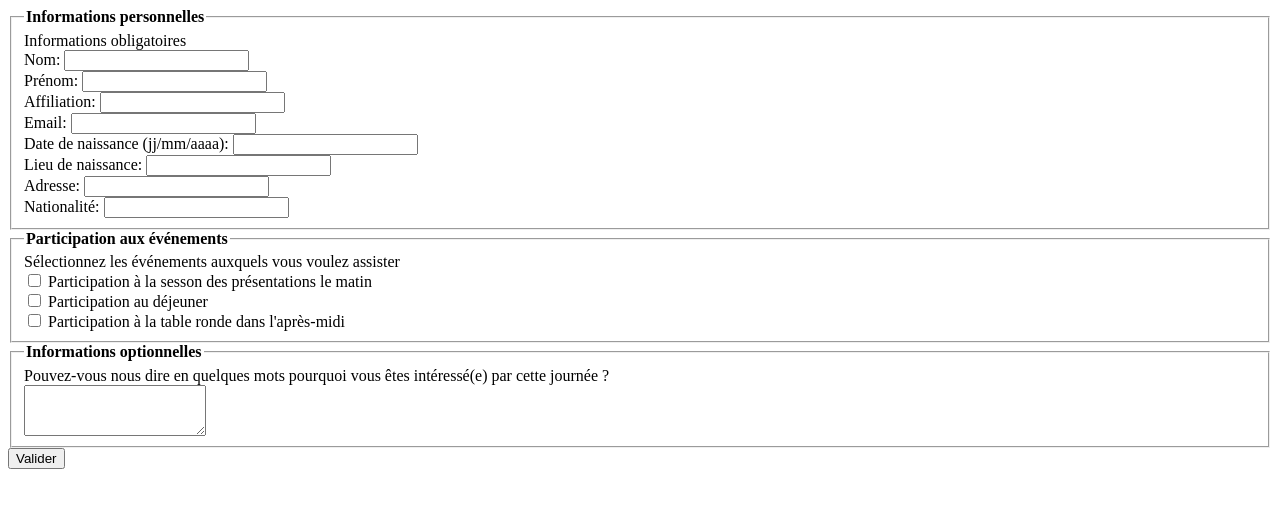
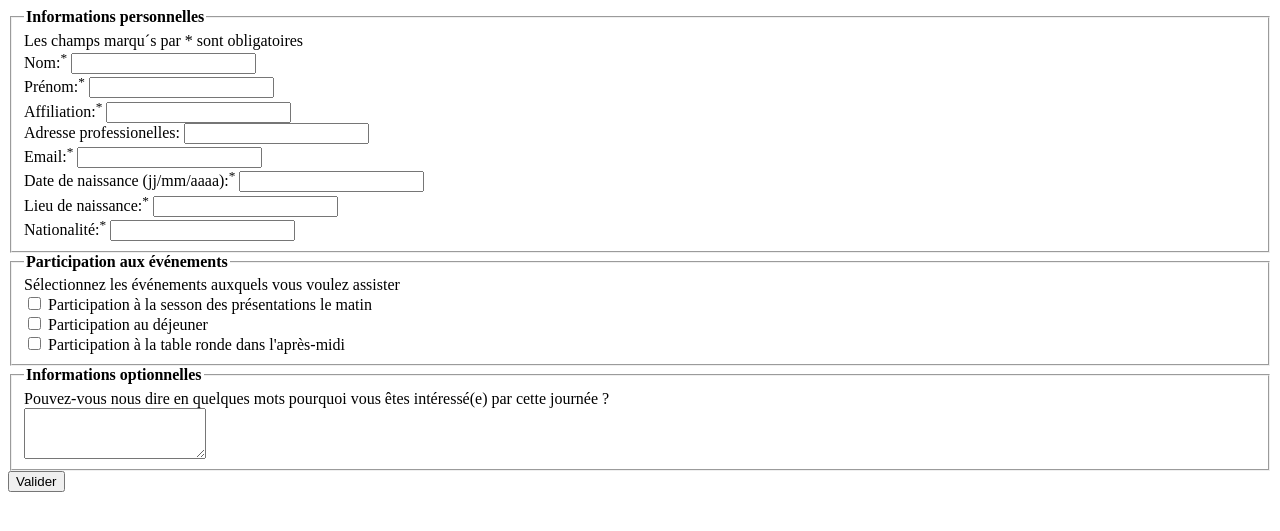
Before and after one commit to yipengh/olic_inscription_slim, a PHP site: page /templates/form.php in a window 1280 px wide. Shown: the top 531 px of the page. Run offline with PHP 8.4, Linux system fonts and the light colour scheme.

Commit message:
update form view

```diff
--- a/templates/footer.html
+++ b/templates/footer.html
@@ -1,8 +1,3 @@
     </div>
-
-    <script src="https://code.jquery.com/jquery-1.11.3.min.js"></script>
-    <script>
-        $('.form-group label').append('<sup>*</sup>');
-    </script>
 </body>
 </html>
--- a/templates/form.php
+++ b/templates/form.php
@@ -2,38 +2,38 @@
     <fieldset>
         <legend><strong>Informations personnelles</strong></legend>
         <div class="alert alert-info">
-            Informations obligatoires
+            Les champs marqu&acute;s par <span class="mandat">*</span> sont obligatoires
         </div>
         <div class="form-group col-md-6">
-            <label>Nom:</label>
+            <label>Nom:<sup>*</sup></label>
             <input class="form-control" type="text" name="lastname" required>
         </div>
         <div class="form-group col-md-6">
-            <label>Pr&eacute;nom:</label>
+            <label>Pr&eacute;nom:<sup>*</sup></label>
             <input class="form-control" type="text" name="firstname" required>
         </div>
         <div class="form-group col-md-12">
-            <label>Affiliation:</label>
+            <label>Affiliation:<sup>*</sup></label>
             <input class="form-control" type="text" name="affiliation" required>
         </div>
         <div class="form-group col-md-12">
-            <label>Email:</label>
+            <label>Adresse professionelles:</label>
+            <input class="form-control" type="text" name="address" required>
+        </div>
+        <div class="form-group col-md-12">
+            <label>Email:<sup>*</sup></label>
             <input class="form-control" type="email" name="email" required>
         </div>
         <div class="form-group col-md-6">
-            <label>Date de naissance (jj/mm/aaaa):</label>
+            <label>Date de naissance (jj/mm/aaaa):<sup>*</sup></label>
             <input class="form-control" type="text" pattern="(0[1-9]|1[0-9]|2[0-9]|3[0-1])/(0[1-9]|1[0-2])/(19[0-9][0-9])" name="birthday" required>
         </div>
         <div class="form-group col-md-6">
-            <label>Lieu de naissance:</label>
+            <label>Lieu de naissance:<sup>*</sup></label>
             <input class="form-control" type="text" name="birthplace" required>
         </div>
         <div class="form-group col-md-12">
-            <label>Adresse:</label>
-            <input class="form-control" type="text" name="address" required>
-        </div>
-        <div class="form-group col-md-12">
-            <label>Nationalit&eacute;:</label>
+            <label>Nationalit&eacute;:<sup>*</sup></label>
             <input class="form-control" type="text" name="nationality" required>
         </div>
     </fieldset>
--- a/templates/header.html
+++ b/templates/header.html
@@ -7,7 +7,7 @@
     <title>Inscription</title>
     <link rel="stylesheet" href="https://maxcdn.bootstrapcdn.com/bootstrap/3.3.6/css/bootstrap.min.css" integrity="sha384-1q8mTJOASx8j1Au+a5WDVnPi2lkFfwwEAa8hDDdjZlpLegxhjVME1fgjWPGmkzs7" crossorigin="anonymous">
     <style type="text/css">
-        .form-group label sup {
+        .form-group label sup, span.mandat {
             color: #e74c3c;
         }
         fieldset {
```
